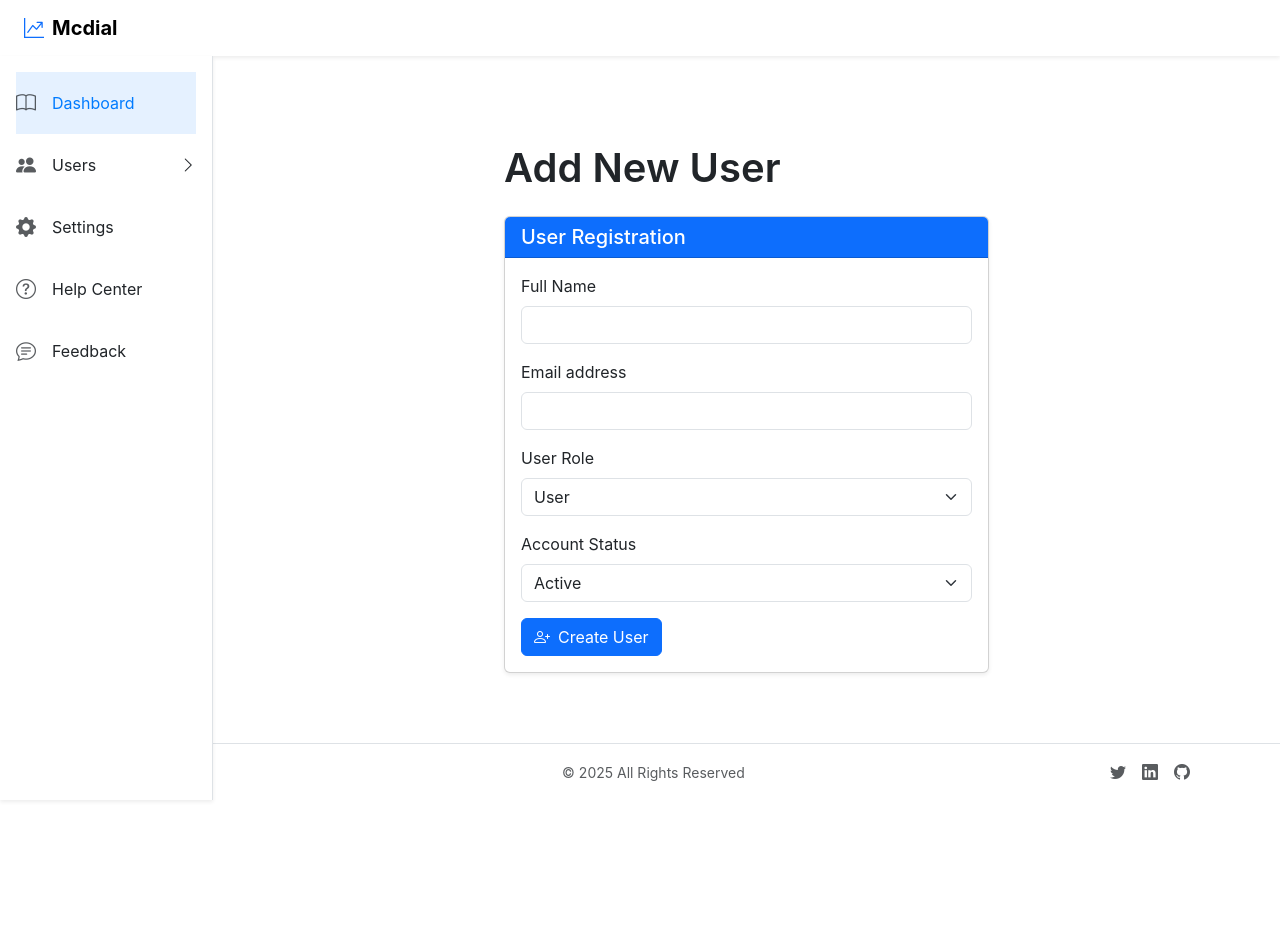
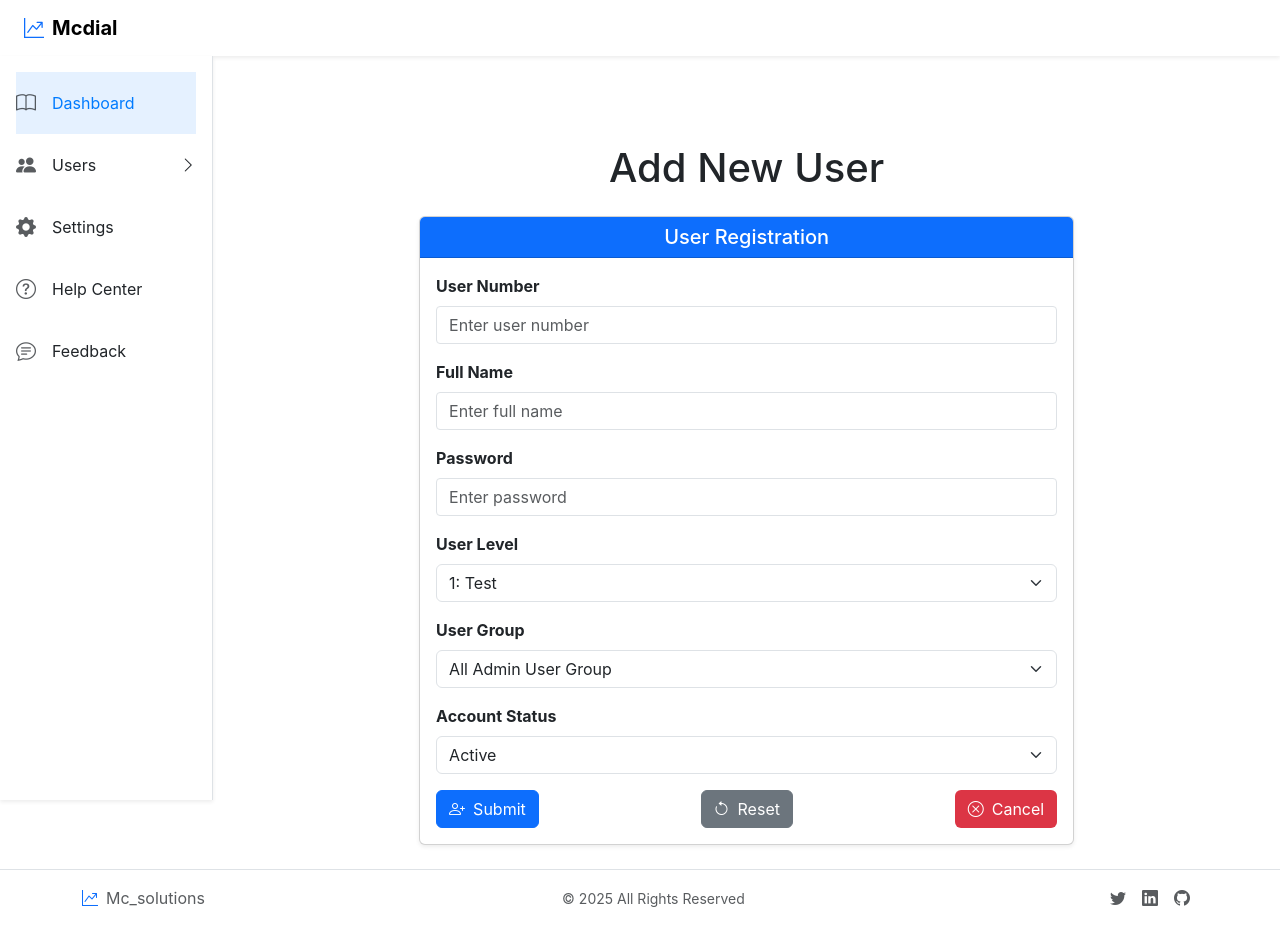
Before and after one commit to Khaliltg/Mcdial, a SvelteKit app in the folder projet/frontend/: page /users/add in a window 1280 px wide. Before the commit the page ends 800 px from the top, so only its background shows below. Built offline with nearby package versions, Linux system fonts and the light colour scheme.

Commit message:
addagent

```diff
--- a/projet/frontend/src/routes/users/add/+page.svelte
+++ b/projet/frontend/src/routes/users/add/+page.svelte
@@ -2,60 +2,132 @@
   let formData = {
     name: '',
     email: '',
+    password: '',
     role: 'User',
     status: 'Active'
   };
 
   function handleSubmit() {
-    // In a real app, this would send data to a backend
     console.log('Submitting user:', formData);
     alert('User would be added in a real application');
   }
+
+  function handleCancel() {
+    resetForm();
+    alert('Form has been reset');
+  }
+
+  function handleReset() {
+    const confirmReset = confirm("Are you sure you want to reset the form?");
+    if (confirmReset) {
+      resetForm();
+    }
+  }
+
+  function resetForm() {
+    formData = {
+      name: '',
+      email: '',
+      password: '',
+      role: 'User',
+      status: 'Active'
+    };
+  }
 </script>
+
+<style>
+  .form-label {
+    font-weight: bold;
+  }
+  .form-control {
+    border-radius: 0.25rem;
+  }
+  .btn {
+    transition: background-color 0.3s, transform 0.2s;
+  }
+  .btn:hover {
+    background-color: #0056b3;
+    transform: translateY(-2px);
+  }
+  .btn-cancel {
+    background-color: #dc3545; /* Bootstrap danger color */
+    color: white;
+  }
+  .btn-cancel:hover {
+    background-color: #c82333; /* Darker red on hover */
+  }
+</style>
 
 <div class="container-fluid py-4">
   <div class="row">
-    <div class="col-md-6 offset-md-3">
-      <h1 class="mb-4 font-semibold">Add New User</h1>
+    <div class="col-md-8 offset-md-2">
+      <h1 class="mb-4 text-center">Add New User</h1>
 
       <div class="card shadow-sm">
-        <div class="card-header bg-primary text-white">
+        <div class="card-header bg-primary text-white text-center">
           <h5 class="mb-0">User Registration</h5>
         </div>
         <div class="card-body">
           <form on:submit|preventDefault={handleSubmit}>
+            <div class="mb-3">
+              <label for="number" class="form-label">User Number</label>
+              <input
+                type="text"
+                class="form-control"
+                id="number"
+                bind:value={formData.name}
+                placeholder="Enter user number"
+                required
+              >
+            </div>
             <div class="mb-3">
               <label for="name" class="form-label">Full Name</label>
               <input
                 type="text"
                 class="form-control"
                 id="name"
-                bind:value={formData.name}
+                bind:value={formData.email}
+                placeholder="Enter full name"
                 required
               >
             </div>
             <div class="mb-3">
-              <label for="email" class="form-label">Email address</label>
+              <label for="password" class="form-label">Password</label>
               <input
-                type="email"
+                type="password"
                 class="form-control"
-                id="email"
-                bind:value={formData.email}
+                id="password"
+                bind:value={formData.password}
+                placeholder="Enter password"
                 required
               >
             </div>
             <div class="mb-3">
-              <label for="role" class="form-label">User Role</label>
+              <label for="role" class="form-label">User Level</label>
               <select
                 class="form-select"
                 id="role"
                 bind:value={formData.role}
               >
-                <option value="User">User</option>
-                <option value="Manager">Manager</option>
-                <option value="Admin">Admin</option>
+                <option value="User">1: Test</option>
+                <option value="Manager">8: Manager</option>
+                <option value="Admin">9: Admin</option>
               </select>
             </div>
+
+            <div class="mb-3">
+              <label for="group" class="form-label">User Group</label>
+              <select
+                class="form-select"
+                id="group"
+                bind:value={formData.role}
+              >
+                <option value="User">All Admin User Group</option>
+                <option value="Manager">ADMIN-VICIDIAL ADMINISTRATORS</option>
+                <option value="Admin">Test-test</option>
+              </select>
+            </div>
+
             <div class="mb-3">
               <label for="status" class="form-label">Account Status</label>
               <select
@@ -67,9 +139,17 @@
                 <option value="Inactive">Inactive</option>
               </select>
             </div>
-            <button type="submit" class="btn btn-primary">
-              <i class="bi bi-person-plus me-2"></i>Create User
-            </button>
+            <div class="d-flex justify-content-between">
+              <button type="submit" class="btn btn-primary">
+                <i class="bi bi-person-plus me-2"></i>Submit
+              </button>
+              <button type="button" class="btn btn-secondary" on:click={handleReset}>
+                <i class="bi bi-arrow-counterclockwise me-2"></i>Reset
+              </button>
+              <a href="/users/list"><button type="button" class="btn btn-cancel" on:click={handleCancel}>
+                <i class="bi bi-x-circle me-2"></i>Cancel
+              </button></a>
+            </div>
           </form>
         </div>
       </div>
```
